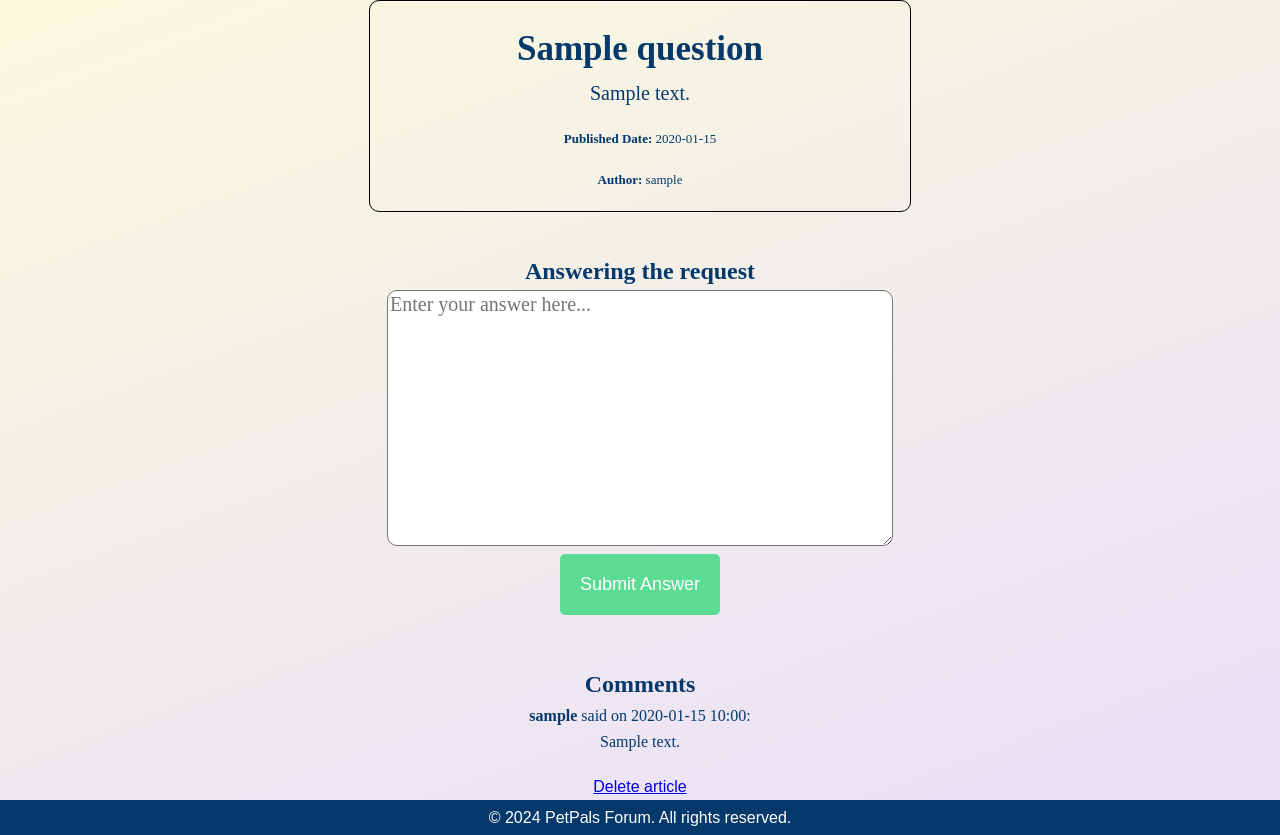
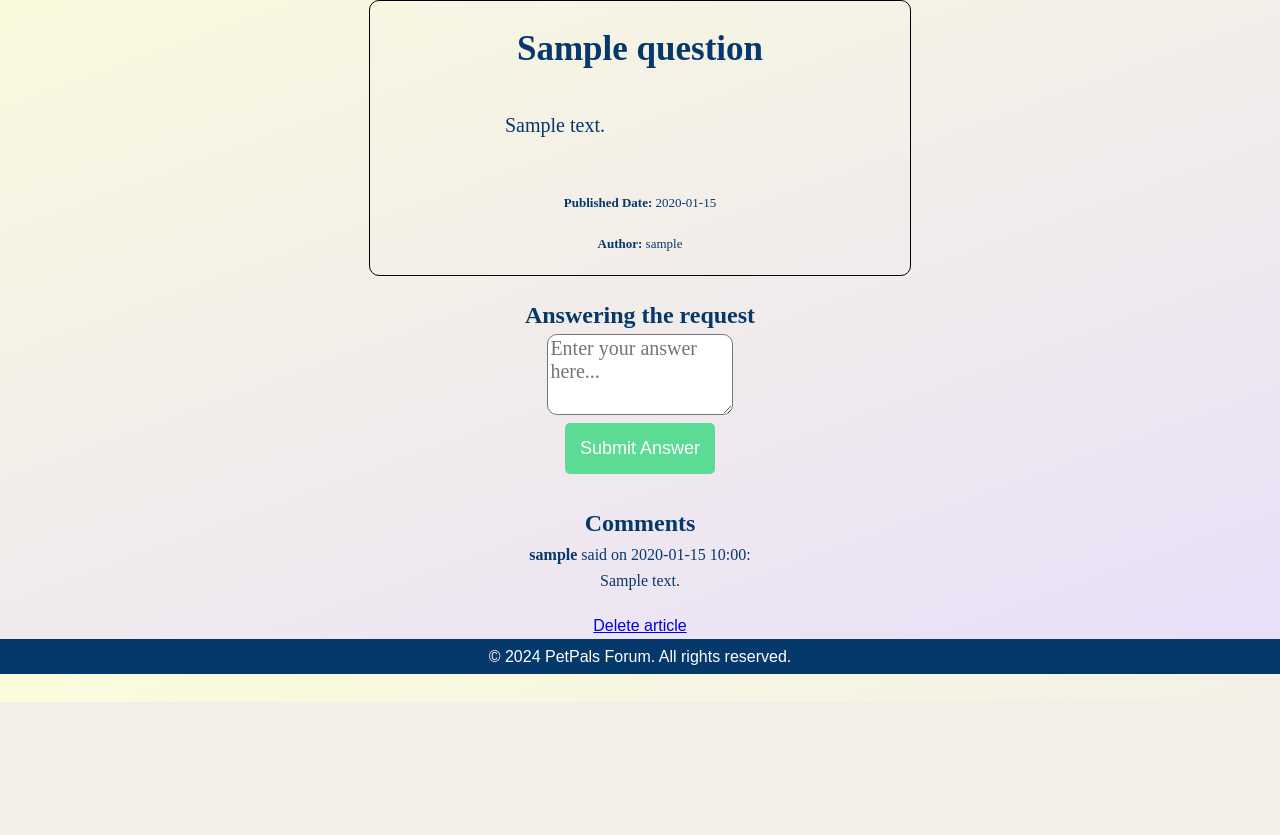
Before and after one commit to 953740669wu/CITS3403, a Python web app: template app/templates/question_details.html in a window 1280 px wide. Shown: the part 98-933 px from the top of the page. After the commit the page ends 799 px from the top, so only its background shows below. Run offline with Jinja, Linux system fonts and the light colour scheme; the template is opened without the code that fills it: most values are stand-ins (such as "Sample title", 1, 10 or a date in 2020).

Commit message:
Update question_details.css

```diff
--- a/app/static/css/question_details.css
+++ b/app/static/css/question_details.css
@@ -5,53 +5,47 @@
     flex-direction: column;
 }
 
-/* Center align the article title */
 .article-title {
     text-align: center;
     font-size: 35px;
-    font-family:'Times New Roman', Times, serif;
+    font-family: 'Times New Roman', Times, serif;
 }
 
-/* Center align the article meta information */
 .article-meta {
     text-align: center;
 }
 
-
-/* Center align the delete article button */
 .btn-delete {
     display: block;
     margin-top: 20px;
     text-align: center;
 }
 
-/* Center alignment for specific elements */
 .center {
     text-align: center;
     color: #05386B;
     font-size: 35px;
-    font-family:'Times New Roman', Times, serif;
+    font-family: 'Times New Roman', Times, serif;
 }
 
-
-/* Center align the article content */
 .article-content {
     text-align: center;
     color: #05386B;
     font-size: 20px;
-    font-family:'Times New Roman', Times, serif;
+    font-family: 'Times New Roman', Times, serif;
+    width: 70%;
+    margin: 0 auto;
+    text-align: left;
+    white-space: pre-wrap;
 }
-
 
 .article-detail {
     text-align: center;
     color: #05386B;
     font-size: 13px;
-    font-family:'Times New Roman', Times, serif;
+    font-family: 'Times New Roman', Times, serif;
     margin-top: 20px;
 }
-
-
 
 .article-box {
     border: 1px solid black;
@@ -61,52 +55,45 @@
     margin: 0 auto;
 }
 
-
-/* Center align the answer form */
 .answer-form {
     text-align: center;
     color: #05386B;
-    font-family:'Times New Roman', Times, serif;
+    font-family: 'Times New Roman', Times, serif;
+    width: 20%;
+    margin: 0 auto;
 }
 
-
 .form-control {
-    height: 250px;
-    width:500px;
+    height: 75px;
+    width: 70%;
     border-radius: 10px;
     font-size: 20px;
     color: #05386B;
-    font-family:'Times New Roman', Times, serif;
+    font-family: 'Times New Roman', Times, serif;
 }
 
-
-/* Center align the comments section */
 .comments {
-    margin-top: 50px;
+    margin-top: 30px;
     text-align: center;
     color: #05386B;
-    font-family:'Times New Roman', Times, serif;
+    font-family: 'Times New Roman', Times, serif;
 }
 
-
 .answer-form-wrapper {
-    margin-top: 40px;
+    margin-top: 20px;
 }
 
-
 .btn-primary {
-    padding: 20px;
-    background-color: #5CDB95; /* Green shade for buttons */
+    padding: 15px;
+    background-color: #5CDB95;
     border: none;
     border-radius: 5px;
-    font-size: 18px; /* Larger font for better readability */
-    color: white; /* White text on the button */
+    font-size: 18px;
+    color: white;
     cursor: pointer;
     transition: background-color 0.3s;
-    width: auto; /* Set button width to auto to fit content */
-
+    width: auto;
 }
-
 
 .btn-primary:hover {
     background-color: #05386B;
```
